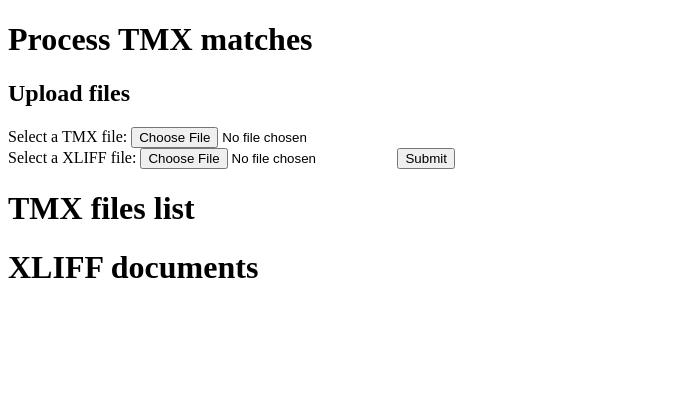
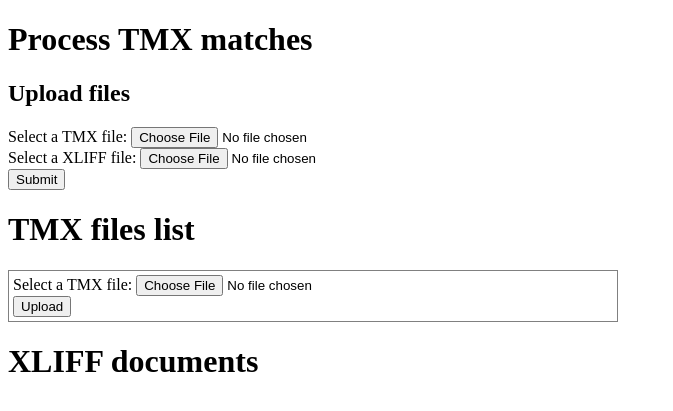
Before and after one commit to ArchiDevil/hat, a Python web app: template backend/app/templates/index.html in a window 1280 px wide. Shown: the top 411 px of the page, without its empty margins (0-673 px from the left). Run offline with Jinja, Linux system fonts and the light colour scheme; the template is opened without the code that fills it, so the values that code supplies are empty.

Commit message:
Add TMX upload functionality to index page

```diff
--- a/backend/app/templates/index.html
+++ b/backend/app/templates/index.html
@@ -15,13 +15,21 @@
         <br />
         <label for="xliff-file">Select a XLIFF file:</label>
         <input id="xliff-file" name="xliff-file" type="file" accept=".xliff" />
+        <br />
         <button type="submit">Submit</button>
     </form>
     <div>
         <h1>TMX files list</h1>
+        <form action="/tmx/upload" method="post" enctype="multipart/form-data"
+            style="border: 1px solid grey; padding: 4px;width: 600px;">
+            <label for="tmx-file">Select a TMX file:</label>
+            <input id="tmx-file" name="tmx-file" type="file" accept=".tmx" />
+            <br />
+            <button type="submit">Upload</button>
+        </form>
         <ul>
             {% for file in tmx_files %}
-            <li>file</li>
+            <li><a href="/tmx/{{file.id}}">{{ file.name }} -> {{file.id}}</a></li>
             {% endfor %}
         </ul>
     </div>
```
Also changed, not shown: backend/app/__init__.py (+5 -3 lines).
